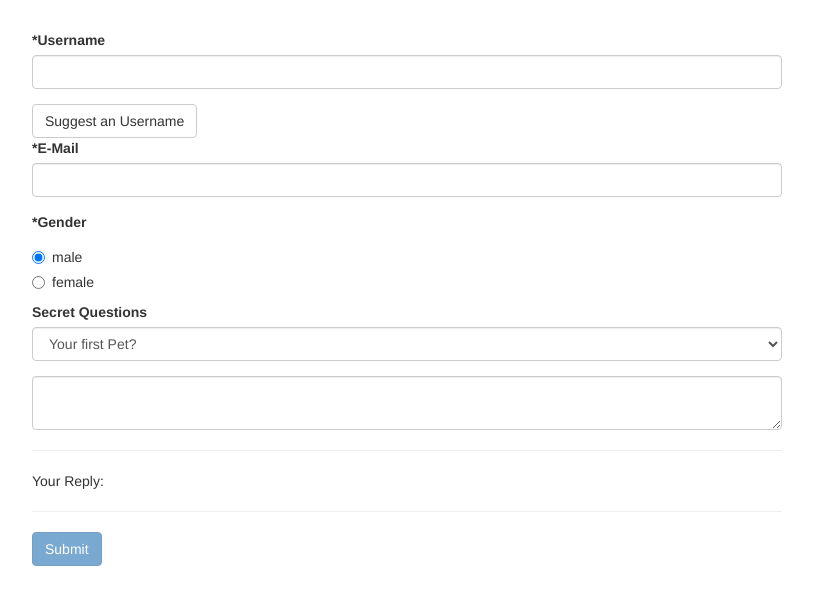
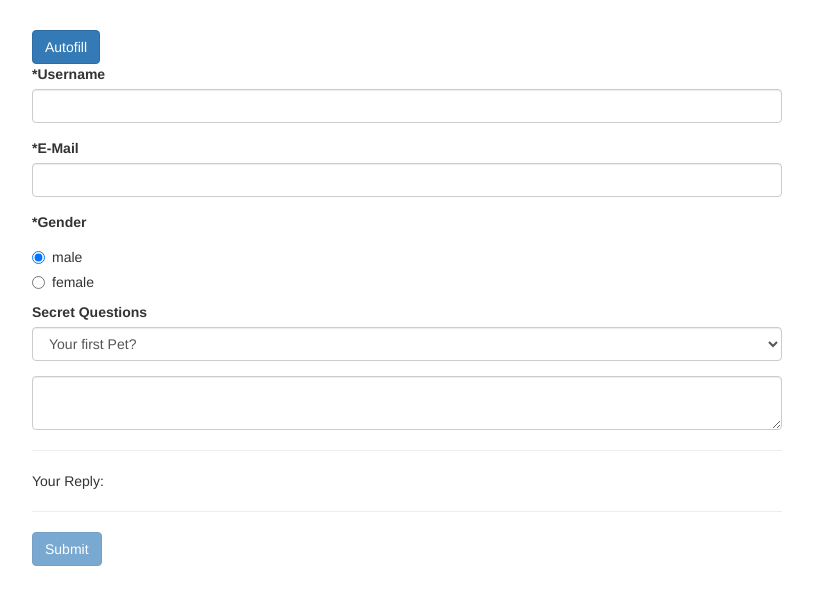
Before and after one commit to naitik0212/Angular-Forms, an Angular app: page / in a window 1280 px wide. Shown: the top 604 px of the page, without its empty margins (233-1046 px from the left). Built offline with nearby package versions, Linux system fonts and the light colour scheme.

Commit message:
autofill hardcoded

```diff
--- a/src/app/app.component.html
+++ b/src/app/app.component.html
@@ -4,16 +4,20 @@
       <!--<form (ngSubmit)="onSubmit(f)" #f="ngForm">-->
         <form (ngSubmit)="onSubmit()" #f="ngForm">
 
-        <div id="user-data" ngModelGroup="userData" #userData = "ngModelGroup">
+
+          <button class="btn btn-primary" type="button" (click)="autofill()">Autofill</button>
+
+          <div id="user-data" ngModelGroup="userData" #userData = "ngModelGroup">
           <div class="form-group">
             <label for="username">*Username</label>
             <input type="text"
                    id="username"
                    class="form-control"
+                   ngModel
                    name = "username" required>
           </div>
-          <button class="btn btn-default" type="button">Suggest an Username</button>
-          <div class="form-group">
+
+            <div class="form-group">
             <label for="email">*E-Mail</label>
             <input type="email"
                    id="email"
--- a/src/app/app.component.ts
+++ b/src/app/app.component.ts
@@ -13,8 +13,17 @@ export class AppComponent {
   genders = ['male', 'female'];
   defaultGender = 'male';
 
-  suggestUserName() {
-    const suggestedName = 'Superuser';
+  autofill() {
+    const suggestedName = 'test';
+    this.signUpForm.setValue({
+      userData: {
+        username: suggestedName,
+        email: suggestedName + '@gmail.com'
+      },
+      secret: 'pet',
+      AnswerSecretQuestion: 'dog',
+      gender : 'male'
+    });
   }
 
   // onSubmit(form: NgForm) {
```
